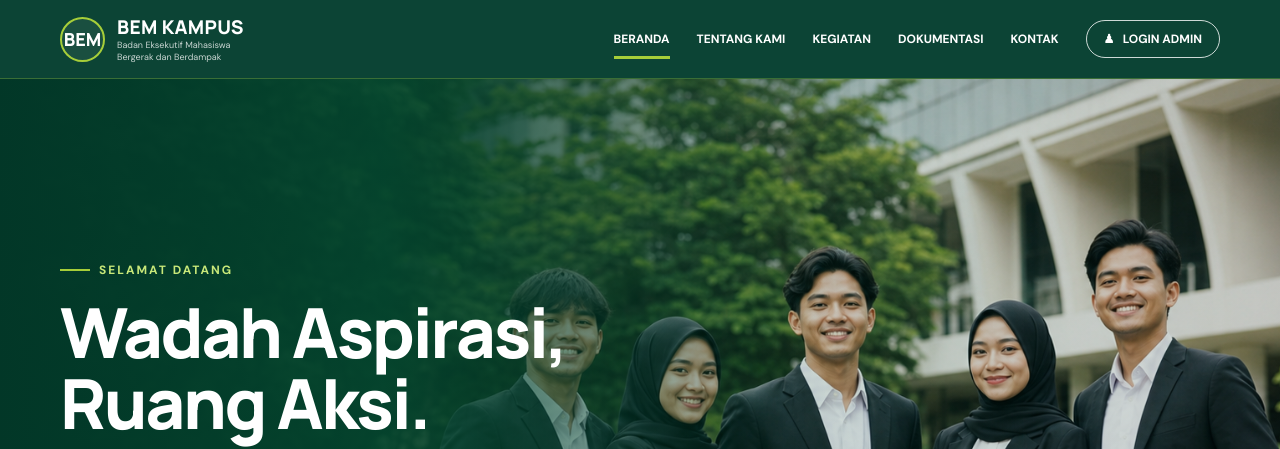
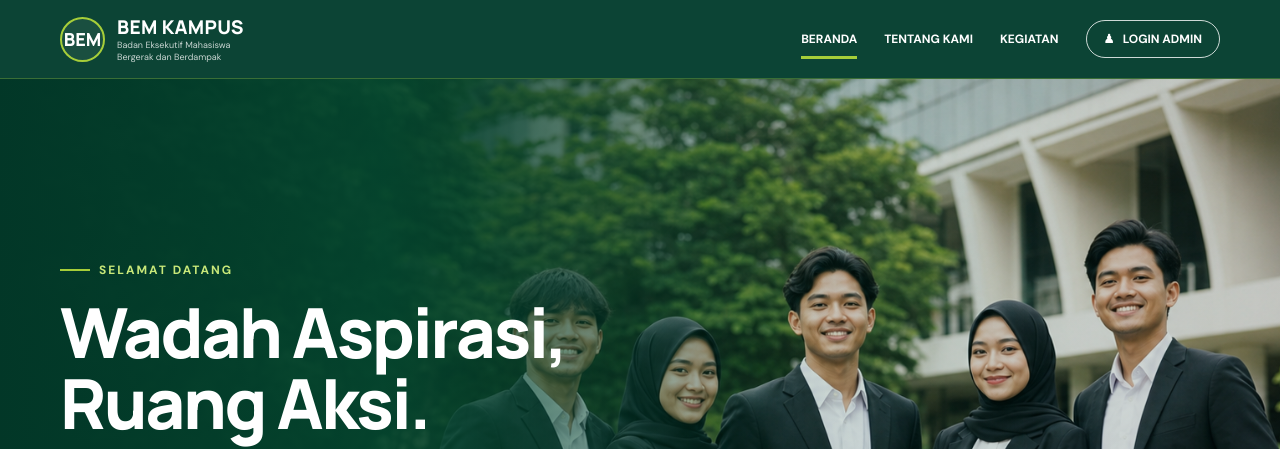
Before and after one commit to rizkaamellya/kegiatan-bem, a CodeIgniter app: page /kegiatan-bem/ in a window 1280 px wide. Shown: the top 449 px of the page. Run offline with CodeIgniter, Linux system fonts and the light colour scheme; data that the repository does not hold is empty.

Commit message:
update all

```diff
--- a/application/views/welcome_message.php
+++ b/application/views/welcome_message.php
@@ -28,7 +28,7 @@
 <header class="topbar"><div class="wrap nav">
   <a class="brand" href="#beranda"><span class="brand-mark">BEM</span><span><b>BEM KAMPUS</b><small>Badan Eksekutif Mahasiswa<br>Bergerak dan Berdampak</small></span></a>
   <button class="menu" aria-label="Buka menu" aria-expanded="false">☰</button>
-  <nav class="nav-links"><a class="active" href="#beranda">BERANDA</a><a href="#tentang">TENTANG KAMI</a><a href="<?php echo site_url('kegiatan'); ?>">KEGIATAN</a><a href="#dokumentasi">DOKUMENTASI</a><a href="#kontak">KONTAK</a><a class="login" href="<?php echo site_url('login'); ?>">♟ &nbsp; LOGIN ADMIN</a></nav>
+  <nav class="nav-links"><a class="active" href="#beranda">BERANDA</a><a href="#tentang">TENTANG KAMI</a><a href="<?php echo site_url('kegiatan'); ?>">KEGIATAN</a><a class="login" href="<?php echo site_url('login'); ?>">♟ &nbsp; LOGIN ADMIN</a></nav>
 </div></header>
 <main>
   <section class="hero" id="beranda"><div class="wrap"><div class="hero-copy"><span class="eyebrow">Selamat datang</span><h1>Wadah Aspirasi,<br>Ruang Aksi.</h1><p>Bersama membangun organisasi mahasiswa yang progresif, kolaboratif, dan memberi dampak nyata bagi kampus serta masyarakat.</p><a class="btn" href="<?php echo site_url('kegiatan'); ?>">LIHAT KEGIATAN <span>→</span></a></div></div></section>
```
